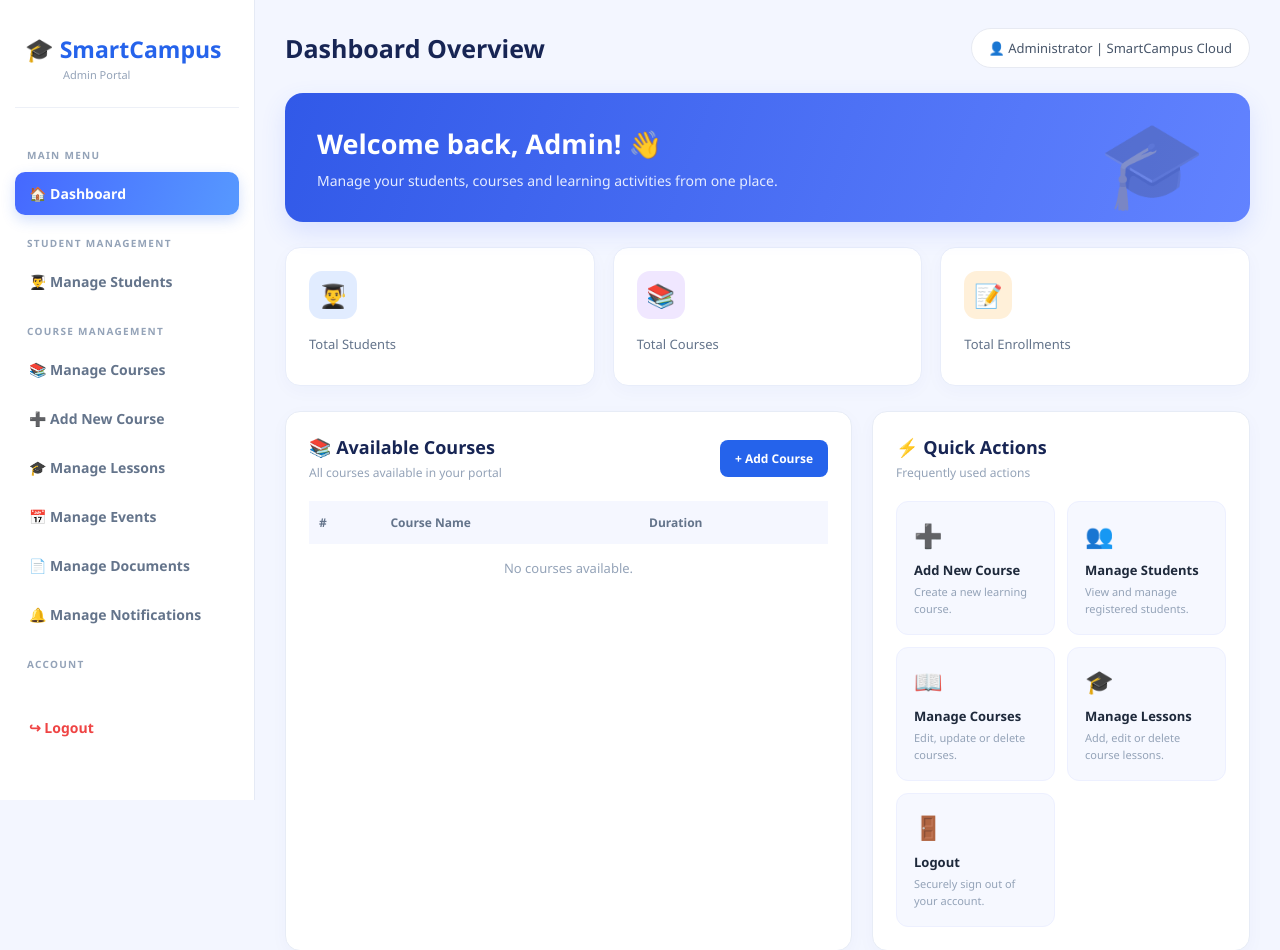
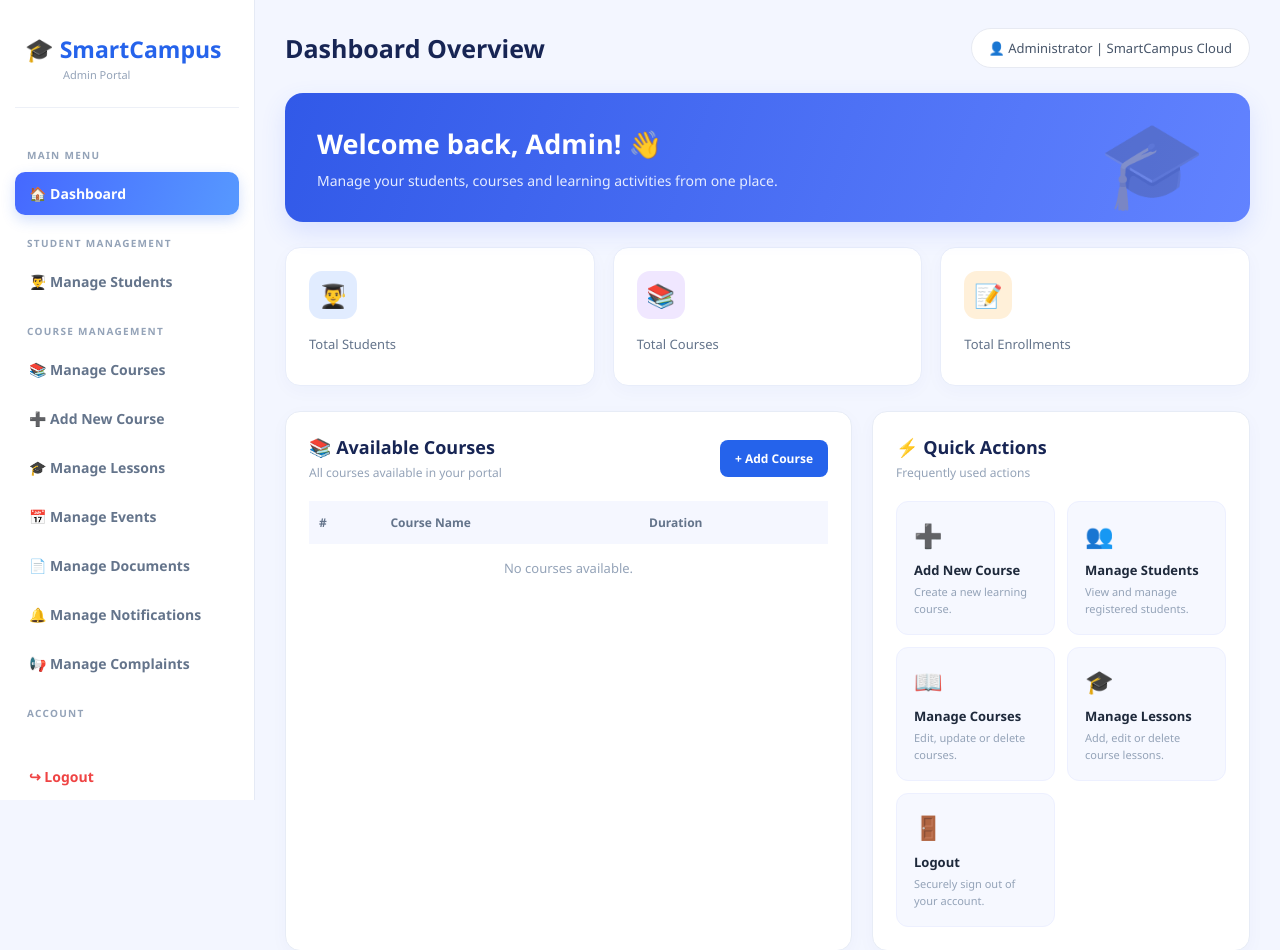
Before and after one commit to sinan592/SmartCampus-Cloud, a Python web app: template templates/admin_dashboard.html in a window 1280 px wide. Shown: the top 950 px of the page. Run offline with Jinja, Linux system fonts and the light colour scheme; the template is opened without the code that fills it, so the values that code supplies are empty.

Commit message:
Add manage complaints link to admin dashboard

```diff
--- a/templates/admin_dashboard.html
+++ b/templates/admin_dashboard.html
@@ -463,10 +463,14 @@
         <!-- MANAGE DOCUMENTS -->
         <a href="{{ url_for('admin_documents') }}">
             📄 Manage Documents
-        </a>
-        <!-- MANAGE NOTIFICATIONS -->
+       <!-- MANAGE NOTIFICATIONS -->
 <a href="{{ url_for('admin_notifications') }}">
     🔔 Manage Notifications
+</a>
+
+<!-- MANAGE COMPLAINTS -->
+<a href="{{ url_for('admin_complaints') }}">
+    📢 Manage Complaints
 </a>
 
         <p class="menu-title">ACCOUNT</p>
```
